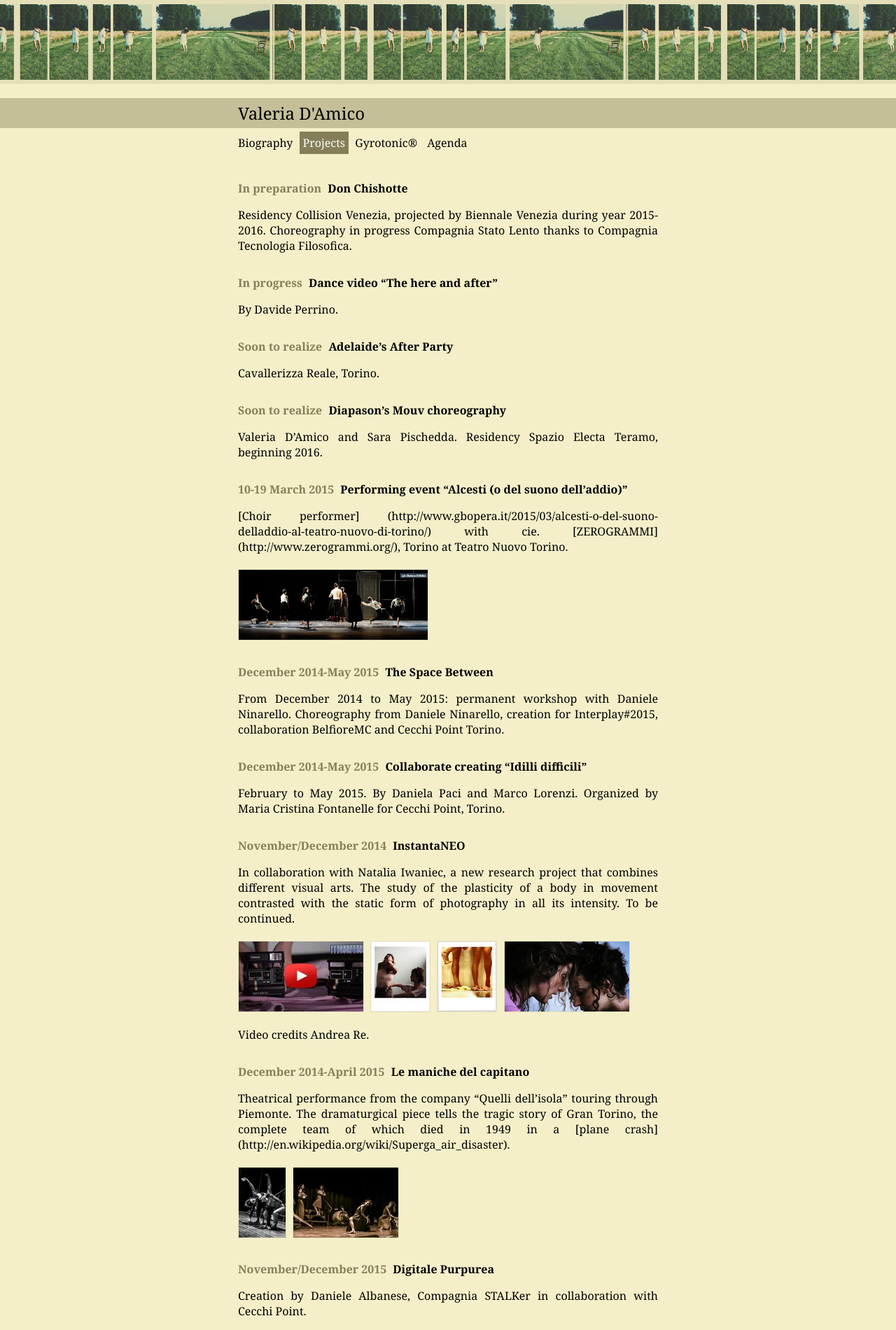
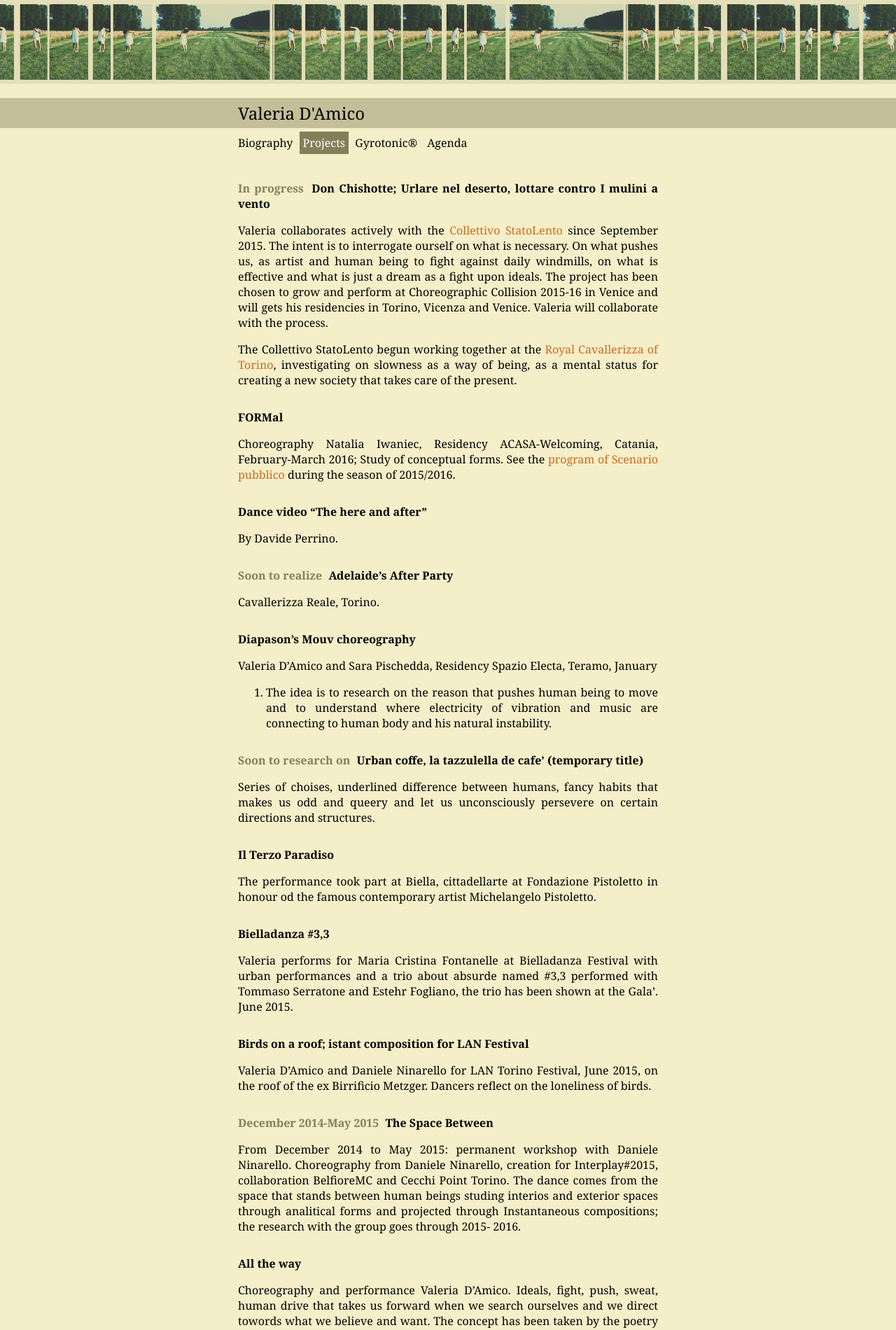
Before and after one commit to valedami/valedami.github.io, a Jekyll site: the page built from projects.md, in a window 1280 px wide. Shown: the top 1900 px of the page at 70% size. Built offline with Jekyll 4.4.1, drawn with Linux system fonts in a browser that asks for light colours; Markdown is read by kramdown in place of the engine named in the settings; some of the changed text lies outside the part shown.

Commit message:
many textual updates

```diff
--- a/_layouts/default.html
+++ b/_layouts/default.html
@@ -41,7 +41,10 @@ Valeria D'Amico
 </main>
 
 <footer>
-<div class="narrow">
-Contact Valeria at <a href="mailto:valedami91@gmail.com">valedami91@gmail.com</a> or call 320 9423700.
+<div class="center">
+Contact Valeria at <a
+href="mailto:move@valeriadamico.com">move@valeriadamico.com</a> for dance, <a
+href="mailto:gyro@valeriadamico.com">gyro@valeriadamico.com</a> for gyrotonic,
+or call 320 9423700.
 </div>
 </footer>
--- a/projects.md
+++ b/projects.md
@@ -3,13 +3,30 @@ layout: default
 title: Projects
 ---
 
-## _In preparation_ Don Chishotte
+## _In progress_ Don Chishotte; Urlare nel deserto, lottare contro I mulini a vento
 
-Residency Collision Venezia, projected by Biennale Venezia during year
-2015-2016. Choreography in progress Compagnia Stato Lento thanks to Compagnia
-Tecnologia Filosofica.
+Valeria collaborates actively with the <a
+href="https://www.facebook.com/Collettivo-statolento-936200896424575/timeline/">Collettivo
+StatoLento</a> since September 2015. The intent is to interrogate ourself on
+what is necessary. On what pushes us, as artist and human being to fight
+against daily windmills, on what is effective and what is just a dream as a
+fight upon ideals. The project has been chosen to grow and perform at
+Choreographic Collision 2015-16 in Venice and will gets his residencies in
+Torino, Vicenza and Venice. Valeria will collaborate with the process.
 
-## _In progress_ Dance video "The here and after"
+The Collettivo StatoLento begun working together at the <a
+href="https://cavallerizzareale.wordpress.com/">Royal Cavallerizza of
+Torino</a>, investigating on slowness  as a way of being, as a mental status
+for creating a new society that takes care of the present.
+
+## FORMal
+
+Choreography Natalia Iwaniec, Residency ACASA-Welcoming, Catania,
+February-March 2016; Study of conceptual forms. See the <a
+href="https://www.facebook.com/scenariopubblico/photos/a.229464743790793.53392.113751212028814/921708704566390/?type=3&theater">program
+of Scenario pubblico</a> during the season of 2015/2016.
+
+## Dance video "The here and after"
 
 By Davide Perrino.
 
@@ -17,9 +34,59 @@ By Davide Perrino.
 
 Cavallerizza Reale, Torino.
 
-## _Soon to realize_ Diapason's Mouv choreography
+## Diapason's Mouv choreography
 
-Valeria D'Amico and Sara Pischedda. Residency Spazio Electa Teramo, beginning 2016.
+Valeria D'Amico and Sara Pischedda, Residency Spazio Electa, Teramo, January
+2016. The idea is to research on the reason that pushes human being to move and
+to understand where electricity of vibration and music are connecting to human
+body and his natural instability.
+
+## _Soon to research on_ Urban coffe, la tazzulella de cafe' (temporary title)
+
+Series of choises, underlined difference between humans, fancy habits that
+makes us odd and queery and let us unconsciously persevere on certain
+directions and structures.
+
+## Il Terzo Paradiso
+
+The performance took part at Biella, cittadellarte at Fondazione Pistoletto in
+honour od the famous contemporary artist Michelangelo Pistoletto.
+
+## Bielladanza #3,3
+
+Valeria performs for Maria Cristina Fontanelle at Bielladanza Festival with
+urban performances and a trio about absurde named #3,3 performed with Tommaso
+Serratone and Estehr Fogliano, the trio has been shown at the Gala'. June 2015.
+
+## Birds on a roof; istant composition for LAN Festival
+
+Valeria D'Amico and Daniele Ninarello for LAN Torino Festival, June 2015,  on
+the roof of the ex Birrificio Metzger. Dancers reflect on the loneliness of
+birds.
+
+## _December 2014-May 2015_ The Space Between
+
+From December 2014 to May 2015: permanent workshop with Daniele Ninarello.
+Choreography from Daniele Ninarello, creation for Interplay#2015, collaboration
+BelfioreMC and Cecchi Point Torino. The dance comes from the space that stands
+between human beings studing interios and exterior spaces through analitical
+forms and projected through Instantaneous compositions; the research with the
+group goes through 2015- 2016.
+
+## All the way
+
+Choreography and performance Valeria D'Amico. Ideals, fight, push, sweat, human
+drive that takes us forward when we search ourselves and we direct towords what
+we believe and want. The concept has been taken by the poetry from Charles
+Boukowsky “Go all the way”
+
+## Cindarella
+
+Valeria created the dance piece Cindarella for the student of the private
+school Il mondo a passo di danza di None; the dance has been performed together
+with the filarmonic orchestra of None. Cindarella is a piece about woman
+condition and is a parody of pedestrian obsession of cleaning something or
+somewhat. 6Th June 2015.
 
 ## _10-19 March 2015_ Performing event "Alcesti (o del suono dell'addio)"
 
@@ -29,16 +96,13 @@ Valeria D'Amico and Sara Pischedda. Residency Spazio Electa Teramo, beginning 20
 <a href="/images/alcesti1.jpg"><img src="/thumbs/alcesti1.jpg"></a>
 </div>
 
-## _December 2014-May 2015_ The Space Between
-
-From December 2014 to May 2015: permanent workshop with Daniele Ninarello.
-Choreography from Daniele Ninarello, creation for Interplay#2015, collaboration
-BelfioreMC and Cecchi Point Torino.
-
-## _December 2014-May 2015_ Collaborate creating "Idilli difficili"
+## _December 2014-May 2015_ Collaborate creating "Idilli difficili"; collaboration and assistant in creation
 
 February to May 2015. By Daniela Paci and Marco Lorenzi. Organized by Maria
-Cristina Fontanelle for Cecchi Point, Torino.
+Cristina Fontanelle for Cecchi Point, Torino. Taken from a book by Italo
+Calvino, Idilli difficili is a trip into absurde scenes, a naive game in
+sweetness and fears. the idea is to keep working with the dancers and actors on
+the same line during February 2016.
 
 ## _November/December 2014_ InstantaNEO
 
@@ -56,22 +120,11 @@ To be continued.
 
 Video credits Andrea Re.
 
-## _December 2014-April 2015_ Le maniche del capitano
-
-Theatrical performance from the company "Quelli dell'isola" touring through
-Piemonte. The dramaturgical piece tells the tragic story of Gran Torino, the
-complete team of which died in 1949 in a [plane crash]
-(http://en.wikipedia.org/wiki/Superga_air_disaster).
-
-<div class="imgbar">
-<a href="/images/manichecapitano1.jpg"><img src="/thumbs/manichecapitano1.jpg"></a>
-<a href="/images/manichecapitano2.jpg"><img src="/thumbs/manichecapitano2.jpg"></a>
-</div>
-
 ## _November/December 2015_ Digitale Purpurea
 
-Creation by Daniele Albanese, Compagnia STALKer in collaboration with Cecchi
-Point.
+Creation by Daniele Albanese, <a
+href="http://compagniastalker.com/dates/">Compagnia STALKer</a> in
+collaboration with Cecchi Point.
 
 <div class="imgbar">
 <a href="/images/purpurea1.jpg"><img src="/thumbs/purpurea1.jpg"></a>
@@ -86,6 +139,25 @@ Keywords: patterns, nature, magnets and energies.
 Projects for elementary schools (age 7+), Piemonte, Italy. Inspired by the book
 of the same title by Paolo Marabotto. The project aims to break down walls
 between cultures and social groups.
+
+## _2014_ LOVEism; side actress performer
+
+Valeria took part in <a href="http://www.love-ism.nl/">LOVEism</a>, movie
+documentary about Love in all his forms by Paul Sixta and Mor Shani. The movie
+has been presented though all the world and being shown at Amsterdam film
+festival in 2014.
+
+## _December 2014-April 2015_ Le maniche del capitano
+
+Theatrical performance from the company "Quelli dell'isola" touring through
+Piemonte. The dramaturgical piece tells the tragic story of Gran Torino, the
+complete team of which died in 1949 in a [plane crash]
+(http://en.wikipedia.org/wiki/Superga_air_disaster).
+
+<div class="imgbar">
+<a href="/images/manichecapitano1.jpg"><img src="/thumbs/manichecapitano1.jpg"></a>
+<a href="/images/manichecapitano2.jpg"><img src="/thumbs/manichecapitano2.jpg"></a>
+</div>
 
 ## _September/October 2014_ ModemPro
 
--- a/style.css
+++ b/style.css
@@ -170,3 +170,7 @@ dd {
   width: 100%;
   height: 100%;
 }
+
+.center {
+  text-align: center;
+}
```
Also changed, not shown: agenda.md (+8 -6 lines), gyrotonic.md (+14 -7 lines).
